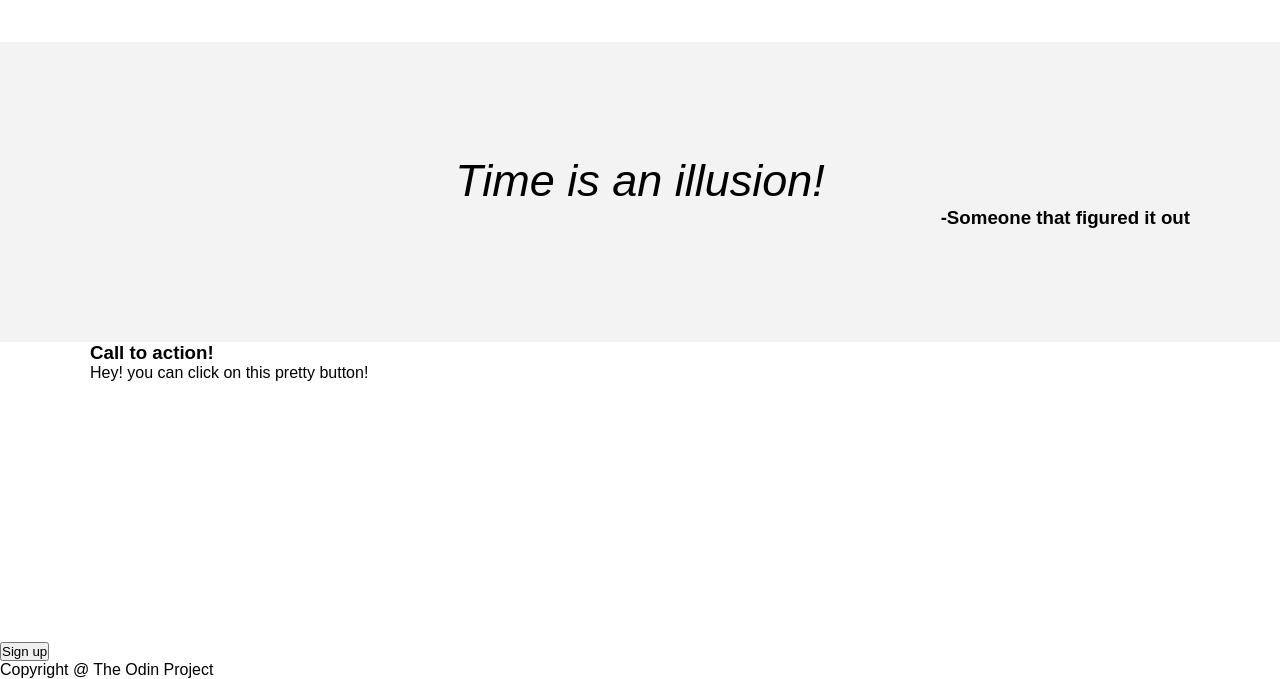
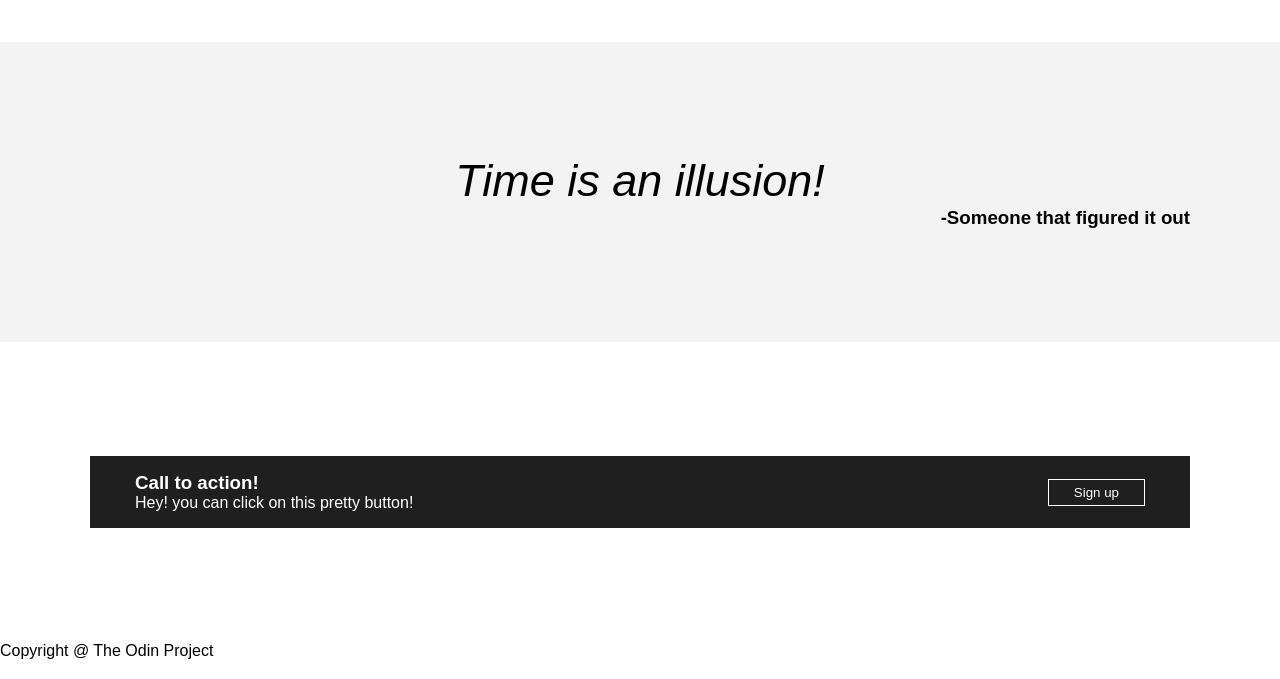
Before and after one commit to kamaladdi34/odin-landing-page, a plain HTML site: page index.html in a window 1280 px wide. Shown: the part 688-1367 px from the top of the page. Drawn offline with Linux system fonts and the light colour scheme.

Commit message:
Add style to call to action section

```diff
--- a/index.html
+++ b/index.html
@@ -62,13 +62,14 @@
     </section>
     <section class="call-to-action">
         <div class="container">
-            <div class="text">
-                <h3>Call to action!</h3>
-                <p>Hey! you can click on this pretty button!</p>
+            <div class="call-to-action-container">
+                <div class="text">
+                    <h3>Call to action!</h3>
+                    <p>Hey! you can click on this pretty button!</p>
+                </div>
+                <button>Sign up</button>
             </div>
         </div>
-
-        <button>Sign up</button>
     </section>
     <footer>
         Copyright @ The Odin Project
--- a/style.css
+++ b/style.css
@@ -105,3 +105,25 @@ main h3{
 .quote h3 {
     align-self: flex-end;
 }
+/* call to action*/
+.call-to-action .container{
+    display: flex;
+    justify-content: center;
+    align-items: center;
+    height: 300px;
+}
+.call-to-action-container{
+    background-color: rgb(31, 31, 31);
+    color: white;
+    padding: 16px 45px 16px 45px;
+    display: flex;
+    align-items: center;
+    width: 100%;
+    justify-content: space-between;
+}
+.call-to-action-container button{
+    padding: 5px 25px 5px 25px;
+    background-color: transparent;
+    color: rgb(255, 255, 255);
+    border: 1px solid white;
+}
```
